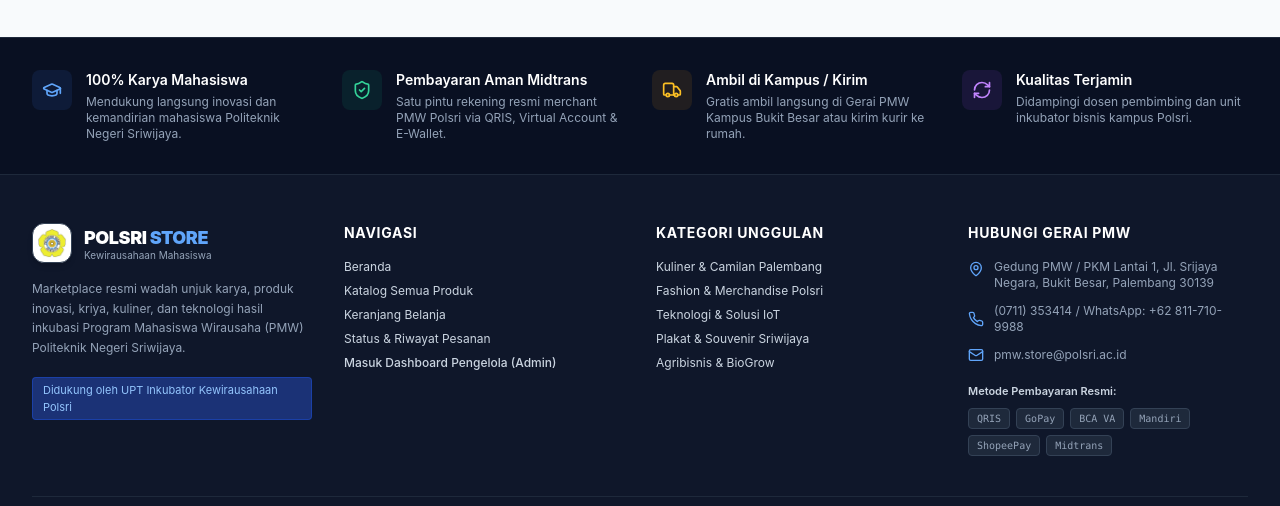
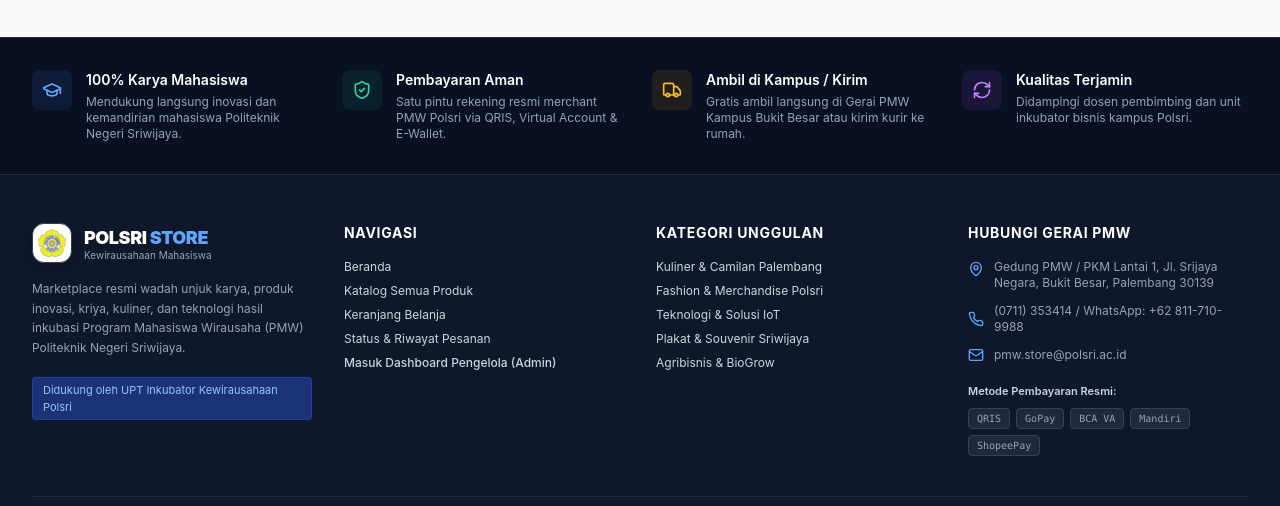
Before and after one commit to thesecond171-a11y/pmwEcommerce, a Next.js app: page / in a window 1280 px wide. Shown: the part 1444-1950 px from the top of the page. Built offline with nearby package versions, Linux system fonts and the light colour scheme; no server answers; the database is empty.

Commit message:
optimalisasi footer

```diff
--- a/src/components/footer.tsx
+++ b/src/components/footer.tsx
@@ -27,7 +27,7 @@ export default function Footer() {
                 <ShieldCheck className="w-5 h-5" />
               </div>
               <div>
-                <h4 className="text-sm font-semibold text-white">Pembayaran Aman Midtrans</h4>
+                <h4 className="text-sm font-semibold text-white">Pembayaran Aman</h4>
                 <p className="text-xs text-slate-400 mt-1">
                   Satu pintu rekening resmi merchant PMW Polsri via QRIS, Virtual Account & E-Wallet.
                 </p>
@@ -181,7 +181,7 @@ export default function Footer() {
                 <span className="bg-slate-800 px-2 py-0.5 rounded border border-slate-700">BCA VA</span>
                 <span className="bg-slate-800 px-2 py-0.5 rounded border border-slate-700">Mandiri</span>
                 <span className="bg-slate-800 px-2 py-0.5 rounded border border-slate-700">ShopeePay</span>
-                <span className="bg-slate-800 px-2 py-0.5 rounded border border-slate-700">Midtrans</span>
+                {/* <span className="bg-slate-800 px-2 py-0.5 rounded border border-slate-700">Midtrans</span> */}
               </div>
             </div>
           </div>
```
